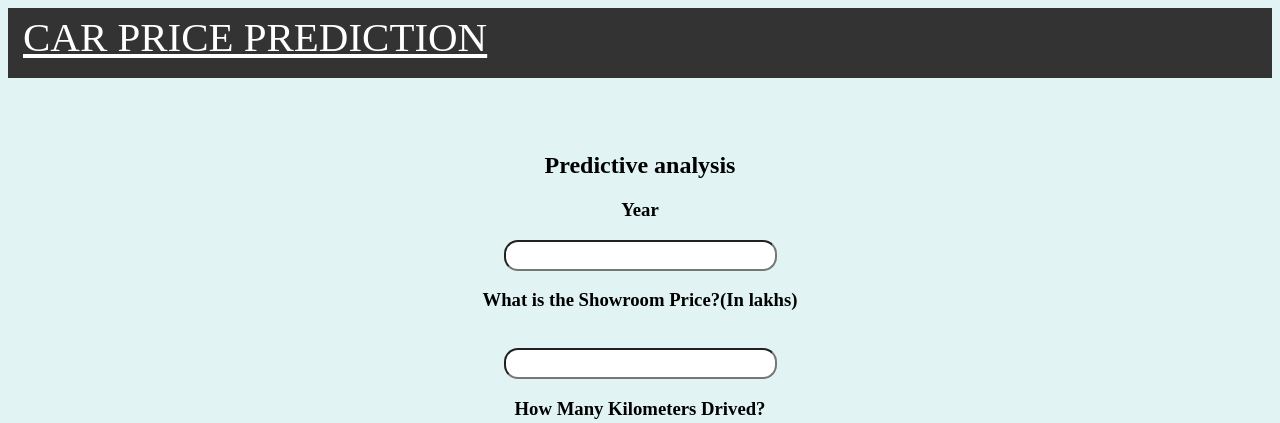
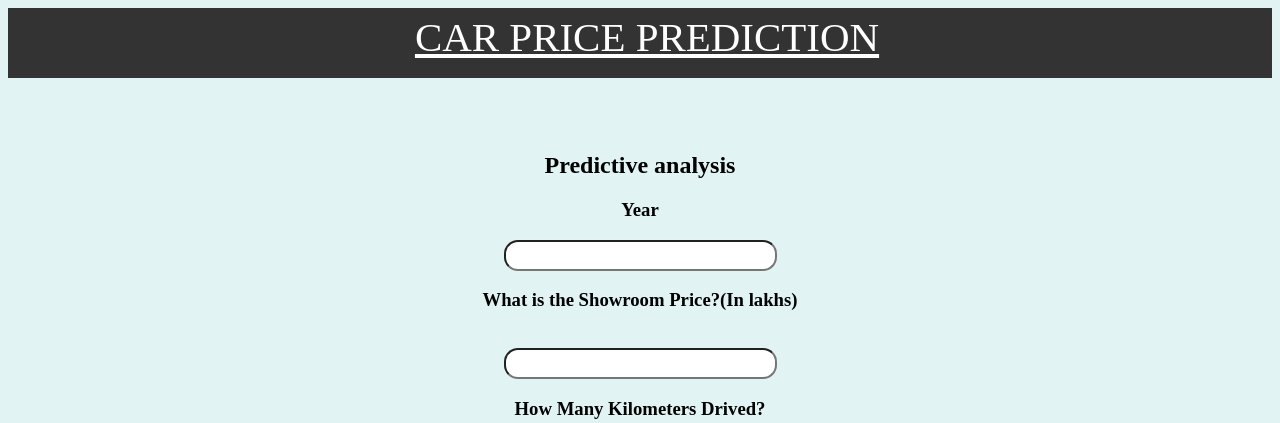
Before and after one commit to GattemBharath/Car-Price-Prediction, a Flask app: page / in a window 1280 px wide. Shown: the top 423 px of the page. Run offline with Flask 2, Linux system fonts and the light colour scheme; parts of the project's set-up code (start-up, migrations or seed data) failed here and were passed over.

Commit message:
Update index.html

```diff
--- a/templates/index.html
+++ b/templates/index.html
@@ -64,18 +64,9 @@
             background-color: #e1f4f3;
             text-align: center;
             padding: 0px;
+            overflow-x: hidden;
         }
-         .navbar .container, .navbar .container-fluid, .navbar .container-lg, .navbar .container-md, .navbar .container-sm, .navbar .container-xl
-        {
-          display: -ms-flexbox;
-         display: flex;
-        -ms-flex-wrap: wrap;
-         flex-wrap: wrap;
-        -ms-flex-align: center;
-         align-items: center;
-        -ms-flex-pack: justify;
-         justify-content: space-between;
-        }
+
          .navbar-brand {
            display: inline-block;
            padding-top: .3125rem;
```
